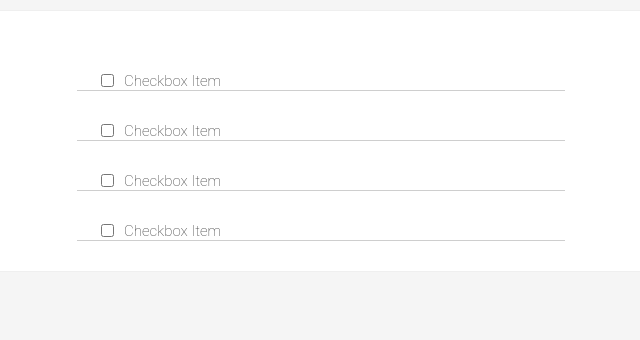
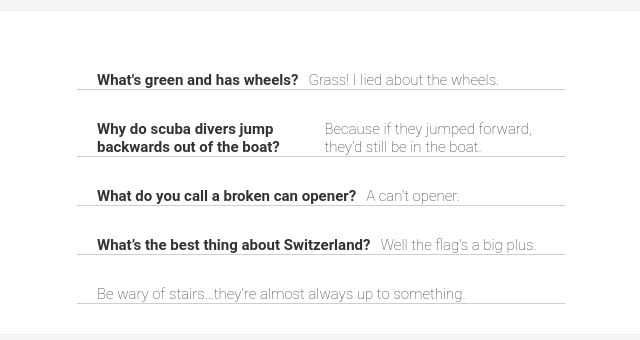
Before and after one commit to JosephCW/react-freecodecamp, a React (Create React App) app: page / in a window 1280 px wide. Shown: the top 340 px of the page, without its empty margins (319-959 px from the left). Built offline with nearby package versions, Linux system fonts and the light colour scheme.

Commit message:
Create Joke component

```diff
--- a/src/components/App.js
+++ b/src/components/App.js
@@ -1,14 +1,39 @@
 import React from "react"
 
 import ChecklistItem from "./ChecklistItem"
+import Joke from "./Joke"
 
 function App() {
+    // return (
+    //     <div className="checklist">
+    //         <ChecklistItem />
+    //         <ChecklistItem />
+    //         <ChecklistItem />
+    //         <ChecklistItem />
+    //     </div>
+    // )
+
     return (
-        <div className="checklist">
-            <ChecklistItem />
-            <ChecklistItem />
-            <ChecklistItem />
-            <ChecklistItem />
+        <div className="joke-list">
+            <Joke
+                question = "What's green and has wheels?"
+                punchLine = "Grass! I lied about the wheels."
+            />
+            <Joke
+                question = "Why do scuba divers jump backwards out of the boat?"
+                punchLine = "Because if they jumped forward, they’d still be in the boat."
+            />
+            <Joke
+                question = "What do you call a broken can opener?"
+                punchLine = "A can’t opener."
+            />
+            <Joke
+                question = "What’s the best thing about Switzerland?"
+                punchLine = "Well the flag’s a big plus."
+            />
+            <Joke
+                punchLine = "Be wary of stairs…they’re almost always up to something."
+            />
         </div>
     )
 }
--- a/src/components/ChecklistItem.js
+++ b/src/components/ChecklistItem.js
@@ -1,7 +1,6 @@
 import React from "react"
 
 function ChecklistItem() {
-    let time = Date.now()
 
     return (
         <div className="checklist-item">
--- /dev/null
+++ b/src/components/Joke.js
@@ -0,0 +1,15 @@
+import React from "react"
+
+function Joke(props) {
+    const question = props.question
+    const punchLine = props.punchLine
+
+    return (
+        <div className="joke">
+            <span style={{display: question ? "block" : "none"}} className="question">{question}</span>
+            <span className="punch-line">{punchLine}</span>
+        </div>
+    )
+}
+
+export default Joke
--- a/src/index.css
+++ b/src/index.css
@@ -17,7 +17,36 @@ body {
   padding-top: 10px;
 }
 
-.checklist {
+.joke-list {
+  background-color: white;
+  margin: auto;
+  width: 50%;
+  display: flex;
+  flex-direction: column;
+  align-items: center;
+  border: 1px solid #efefef;
+  padding: 30px;
+}
+
+.joke {
+  display: flex;
+  justify-content: flex-start;
+  align-items: center;
+  padding: 30px 20px 0;
+  width: 70%;
+  border-bottom: 1px solid #cecece;
+  font-family: Roboto, sans-serif;
+  font-weight: 100;
+  font-size: 15px;
+  color: #333333;
+}
+
+.question {
+  font-weight: bold;
+  padding-right: 10px;
+}
+
+/* .checklist {
   background-color: white;
   margin: auto;
   width: 50%;
@@ -47,4 +76,4 @@ input[type=checkbox] {
 
 input [type=checkbox]:focus {
   outline: 0;
-}
+} */
```
